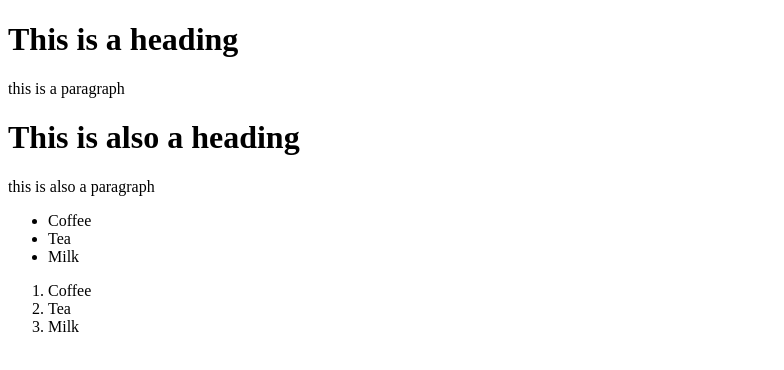
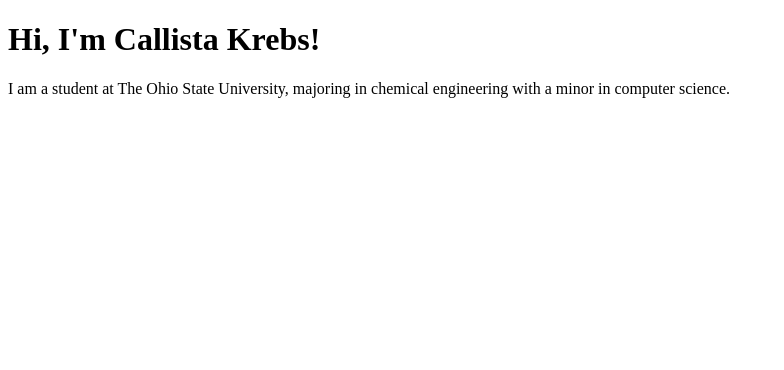
Before and after one commit to callistakrebs/callistakrebs.github.io, a plain HTML site: page index.html in a window 1280 px wide. Shown: the whole page, without its empty margins (0-784 px from the left). Drawn offline with Linux system fonts and the light colour scheme.

Commit message:
playing with html

```diff
--- a/index.html
+++ b/index.html
@@ -1,26 +1,15 @@
 <!DOCTYPE html>
 <html>
   <head>
-    <link rel= "stylesheet" href= "site.css"/>
-    <meta charset ="utf-8" />
+    <link rel="stylesheet" type="text/css" href="site.css" />
+    <meta charset="utf-8" />
     <title>Hi, I'm Callista!</title>
   </head>
   <body>
-    <h1>This is a heading</h1>
-    <p>this is a paragraph</p>
-    <h1>This is also a heading</h2>
-    <p>this is also a paragraph</p>
-
-    <ul>
-      <li>Coffee</li>
-      <li>Tea</li>
-      <li>Milk</li>
-    </ul>
-
-    <ol>
-      <li>Coffee</li>
-      <li>Tea</li>
-      <li>Milk</li>
-    </ol>
+    <h1>Hi, I'm Callista Krebs!</h1>
+    <p>
+      I am a student at The Ohio State University, majoring in chemical
+      engineering with a minor in computer science.
+    </p>
   </body>
 </html>
```
